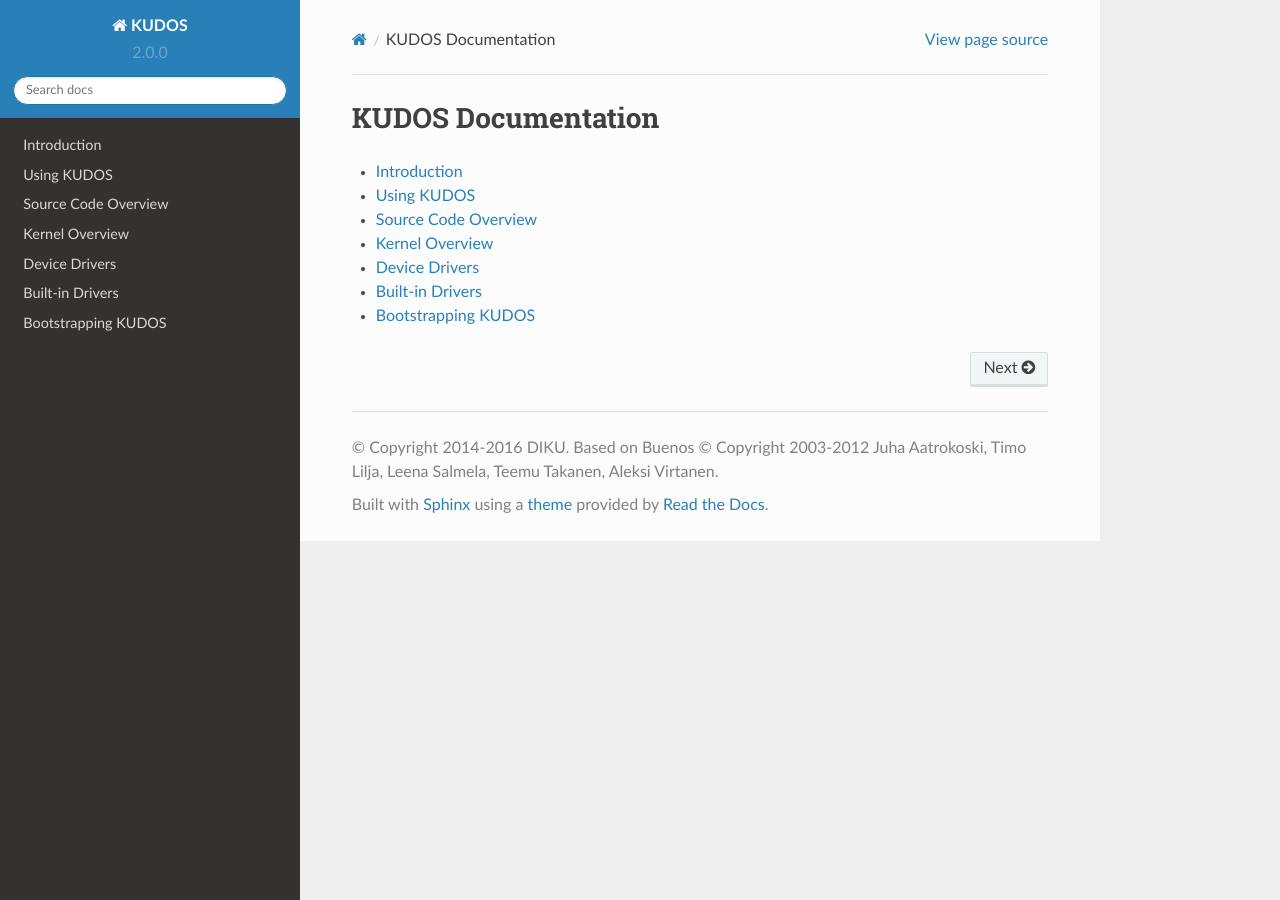
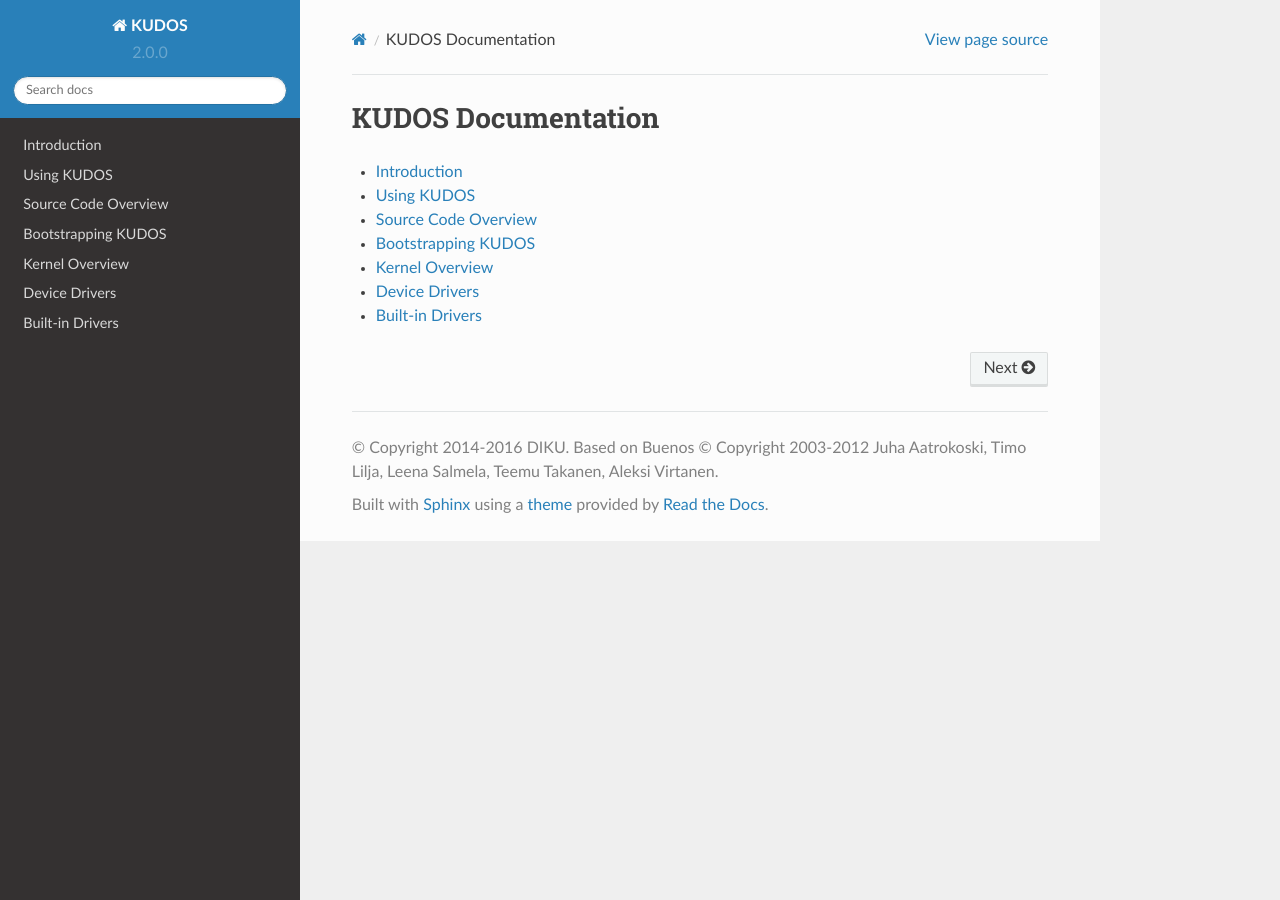
Before and after one commit to DIKU-EDU/kudos, a Sphinx documentation site: the page built from docs/index.rst, in a window 1280 px wide. Built offline with Sphinx 7.4.7 and the Read the Docs theme 2.0.0, drawn with Linux system fonts in a browser that asks for light colours.

Commit message:
better order

```diff
--- a/docs/index.rst
+++ b/docs/index.rst
@@ -7,7 +7,7 @@
    introduction.rst
    usage.rst
    source-code-overview.rst
+   bootstrapping-kudos.rst
    kernel-overview.rst
    device-drivers.rst
    builtin-drivers.rst
-   bootstrapping-kudos.rst
```
